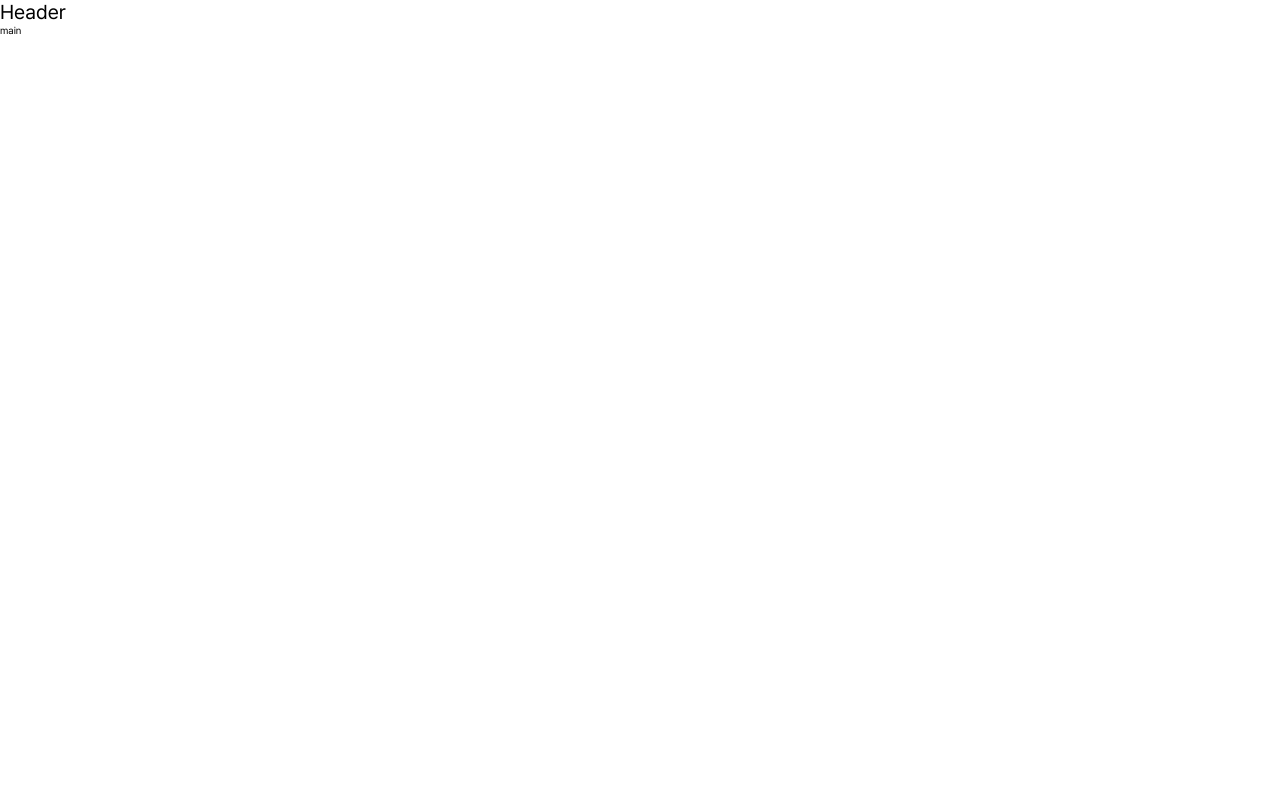
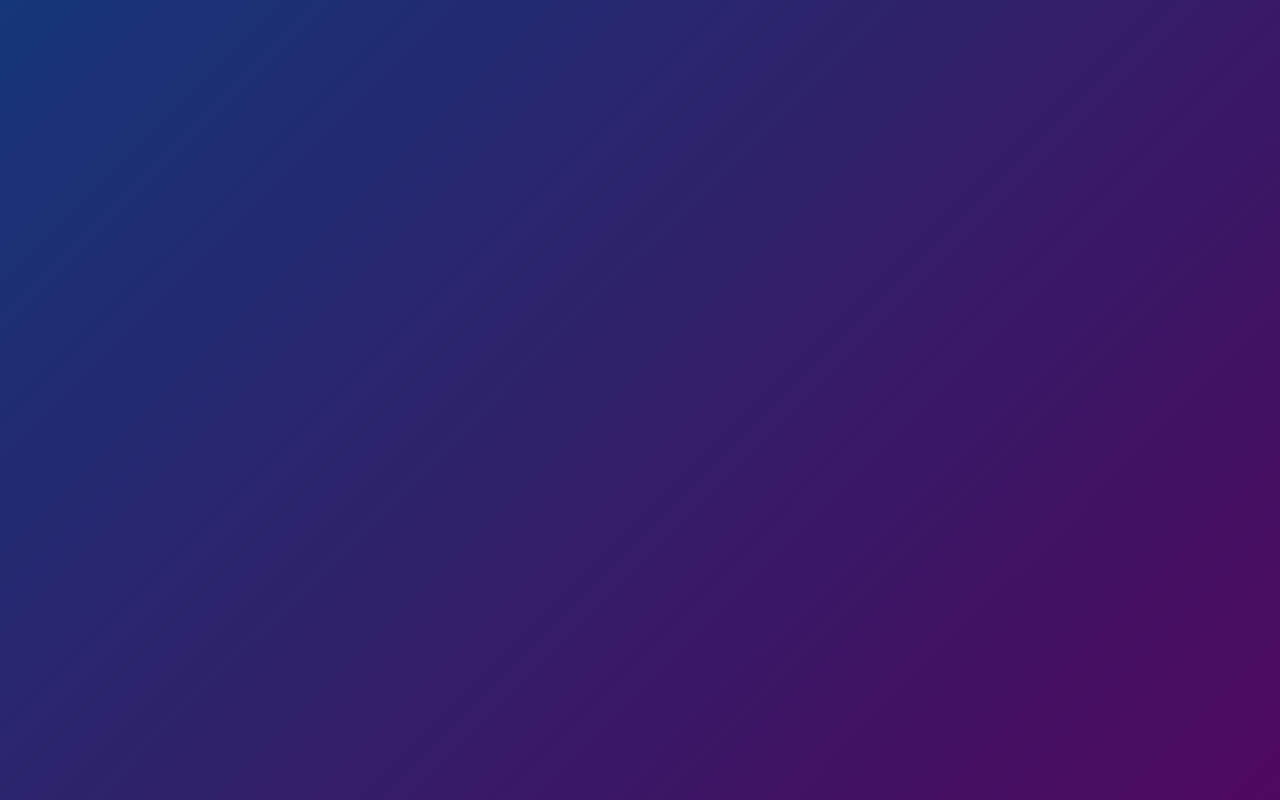
Before and after one commit to CloudServiceHQ/todo-list, a Next.js app: page / in a window 1280 px wide. Built offline with nearby package versions, Linux system fonts and the light colour scheme.

Commit message:
Refactor: layout 구조 변경
- (main) layout 추가
- 페이지 스타일 적용

```diff
--- /dev/null
+++ b/src/app/(main)/layout.module.css
@@ -0,0 +1,5 @@
+.wrap {
+    width: 100dvw;
+    height: 100dvh;
+    background: linear-gradient(135deg, #153677, #4e085f);
+}
--- a/src/app/(main)/layout.tsx
+++ b/src/app/(main)/layout.tsx
@@ -1,7 +1,13 @@
-export default function RootLayout({
+import classNames from 'classnames/bind';
+
+import styles from './layout.module.css';
+
+const cx = classNames.bind(styles);
+
+export default function MainLayout({
   children,
 }: Readonly<{
   children: React.ReactNode;
 }>) {
-  return <div>{children}</div>;
+  return <div className={cx('wrap')}>{children}</div>;
 }
--- /dev/null
+++ b/src/app/(main)/page.module.css
@@ -0,0 +1 @@
+.container {}
--- a/src/app/(main)/page.tsx
+++ b/src/app/(main)/page.tsx
@@ -1,3 +1,9 @@
+import classNames from 'classnames/bind';
+
+import styles from './layout.module.css';
+
+const cx = classNames.bind(styles);
+
 export default function Page() {
-  return <div>main</div>;
+  return <section className={cx('container')} />;
 }
--- a/src/app/layout.tsx
+++ b/src/app/layout.tsx
@@ -1,5 +1,4 @@
 import type { Metadata } from 'next';
-import Header from '@_component/Header';
 
 import './_styles/globals.css';
 
@@ -16,10 +15,7 @@ export default function RootLayout({
   return (
     <html lang="ko">
       <body>
-        <div className="wrap">
-          <Header />
-          {children}
-        </div>
+        <div className="wrap">{children}</div>
       </body>
     </html>
   );
```
